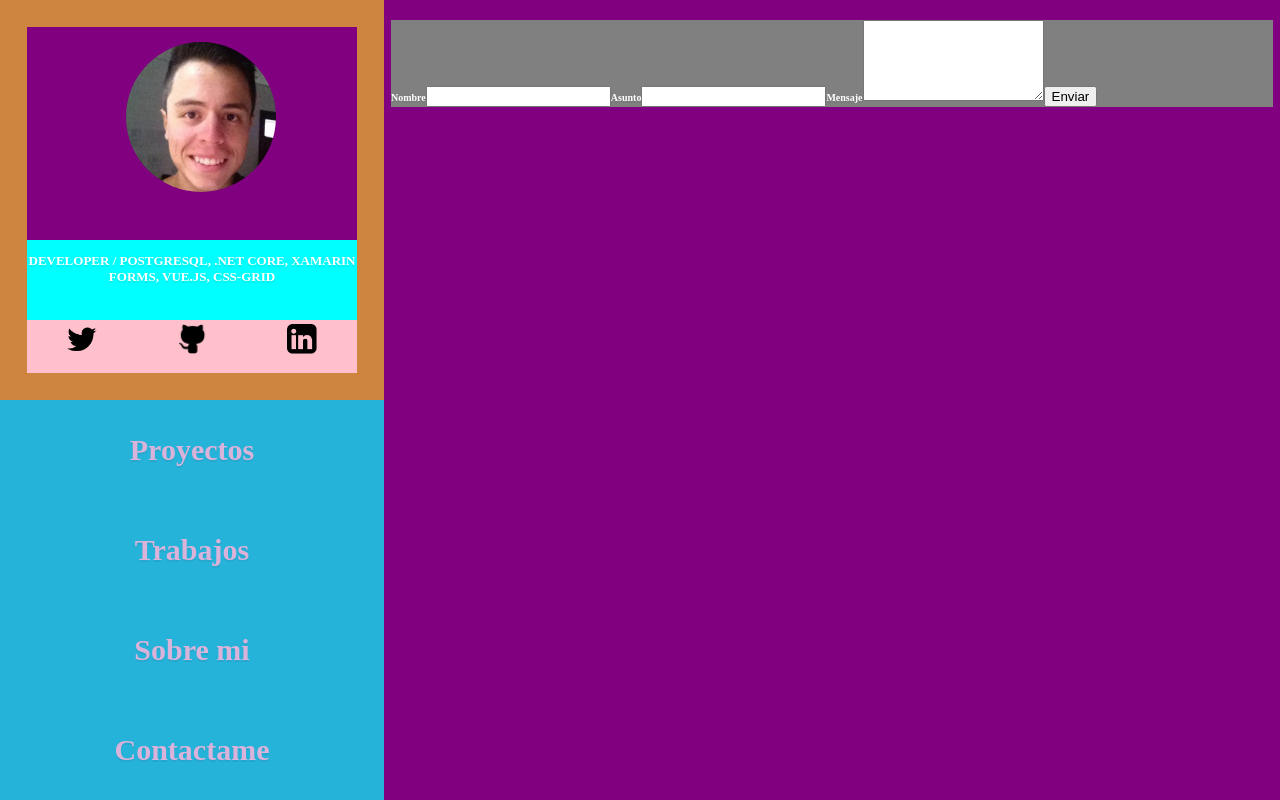
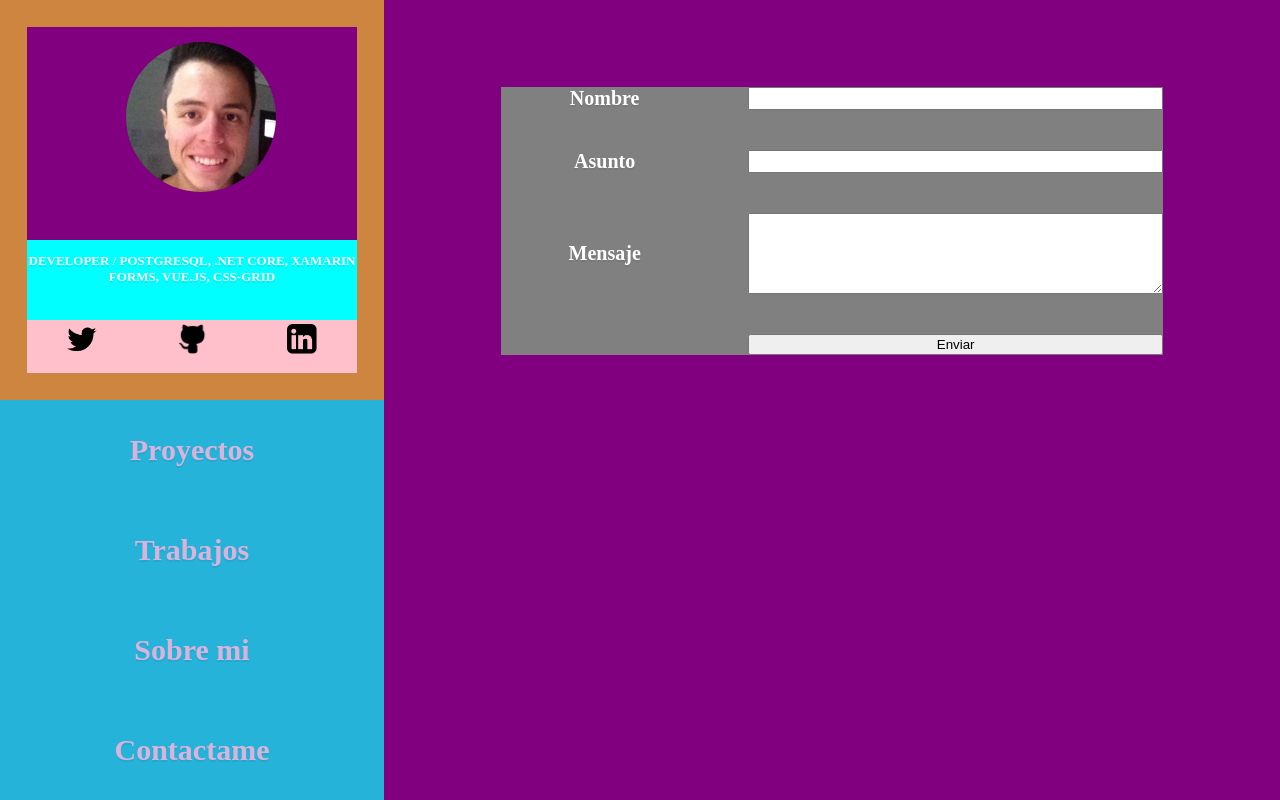
Before and after one commit to thirty33/CurriculVitae_Administrator, a Vue app: page /contact in a window 1280 px wide. Built offline with nearby package versions, Linux system fonts and the light colour scheme.

Commit message:
Form structure finished

```diff
--- a/src/components/ContactMe.vue
+++ b/src/components/ContactMe.vue
@@ -5,7 +5,6 @@
 				<form id="contact_me_form"
 					@submit="checkForm"
 					method="post">
-					<div class="form-group">
 					<label for="name">Nombre</label>
 					<input type="text"
 						id="name"
@@ -32,7 +31,6 @@
 					<input
 						type="submit"
 						value="Enviar">
-					</div>
 				</form>
 			</div>
 		</div>
@@ -104,12 +102,32 @@ export default {
 #contact_me_form_container {
 	background-color: gray;
 	position: absolute;
-	right: 0.7em;
-  left: 0.7em;
-	top: 2em;
+	right: 11.7em;
+  left: 11.7em;
+	top: 8.7em;
 }
 
 .field_error {
 	color: red !important;
 }
+
+#contact_me_form {
+	display: grid;
+	grid-template-columns: 1fr 2fr;
+	grid-gap: 4em;
+}
+
+#contact_me_form label {
+	grid-column: 1 / 2;
+	text-align: center;
+	justify-content: center;
+	align-self: center;
+	font-size: 2em;
+}
+
+#contact_me_form input,
+#contact_me_form button {
+	grid-column: 2 / 3;
+}
+
 </style>
```
Lines whose indentation alone changed are shown as unchanged.
